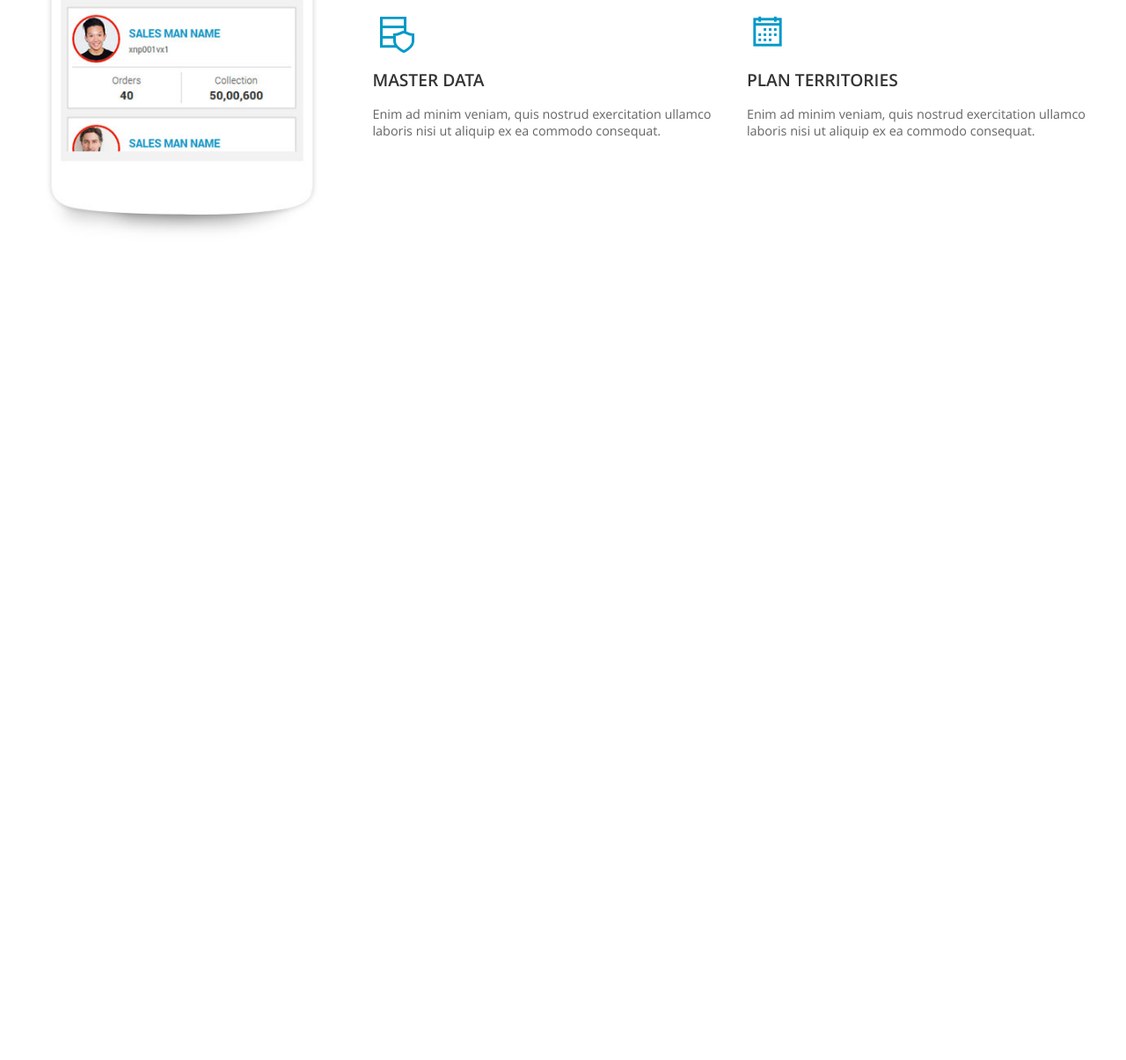
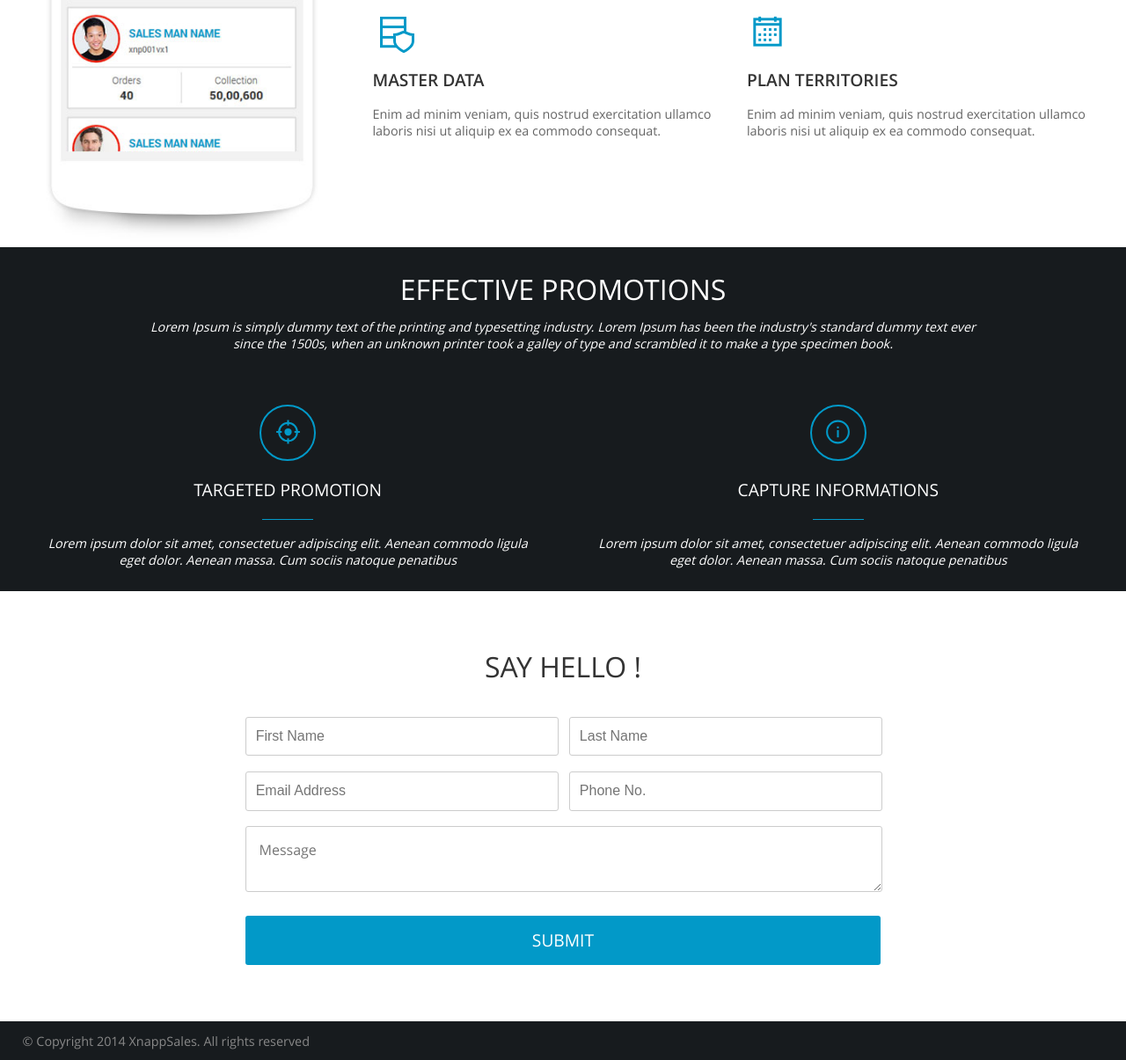
Before and after one commit to samsammy6190/samsammy6190.github.io, a plain HTML site: page index.html in a window 1280 px wide. Shown: the part 1938-3143 px from the top of the page at 88% size. Before the commit the page ends 2219 px from the top, so only its background shows below. Drawn offline with Linux system fonts and the light colour scheme.

Commit message:
updated files

```diff
--- a/css/style.css
+++ b/css/style.css
@@ -463,6 +463,145 @@ header
 	transition: all 0.3s;
 }
 
+#promotions
+{
+	background: #171b1e;
+}
+
+#promotions h2, #promotions p
+{
+	color: #fff;
+}
+
+.promotions_block
+{
+	margin-top: 5%;
+	width: 48%;
+}
+
+.promotion_icon_block
+{
+	width: 60px;
+	height: 60px;
+	border: #0299c8 solid 2px;
+	border-radius: 50%;
+	margin: 0 auto;
+	text-align: center;
+}
+
+.promotion_icon
+{
+	width: 55%;
+	margin: 0 auto;
+	position: relative;
+	top: 50%;
+	transform: translateY(-46%);
+}
+
+.promotion_icon img
+{
+	width: 100%;
+	height: auto;
+}
+
+.promotions_block h3
+{
+	text-align: center;
+	color: #fff;
+	text-transform: uppercase;
+	font-weight: normal;
+	font-size: 1.2em;
+}
+
+.promotions_block_devider
+{
+	width: 10%;
+	height: 1px;
+	margin: 0 auto;
+	background: #0299c8;
+	margin-bottom: 3%;
+}
+
+.promotions_block p
+{
+	font-size: 0.9em;
+	text-align: center;
+	color: #fff;
+	width: 100%;
+}
+
+#contact
+{
+	margin-top: 3%;
+}
+
+.contact_content_container
+{
+	width: 60%;
+	padding-top: 3%;
+	margin: 0 auto;
+}
+
+.col_field
+{
+	width: 49%;
+}
+
+.contact_content_container input
+{
+	width: 94%;
+	padding: 3.5% 3%;
+	border: #ccc solid 1px;
+	font-size: 1em;
+	color: #333;
+	border-radius: 3px;
+	margin-bottom: 5%;
+}
+
+.contact_content_container textarea
+{
+	width: 96%;
+	padding: 2% 2%;
+	border: #ccc solid 1px;
+	font-size: 1em !important;
+	font-family: 'Open Sans', sans-serif;
+	color: #333;
+	border-radius: 3px;
+	margin-bottom: 3%;
+}
+
+.submit_btn
+{
+	width: 100%;
+	padding: 2% 0%;
+	text-align: center;
+	font-size: 1.2em;
+	color: #fff;
+	background: #0299c8;
+	border-radius: 3px;
+	text-transform: uppercase;
+	transition: all 0.3s;
+}
+
+.submit_btn:hover, .submit_btn:focus, .submit_btn:active
+{
+	background: #01789d;
+}
+
+footer
+{
+	background: #171b1e;
+	padding: 1% 2%;
+	width: 96%;
+	margin-top: 3%;
+}
+
+.footer_left
+{
+	font-size: 0.9em;
+	color: #888;
+}
+
 a
 {
 	text-decoration: none;
--- a/index.html
+++ b/index.html
@@ -213,8 +213,71 @@
 		<!-- sales_content_container -->
 	</div>
 	<!-- container -->
+
+
+	<div class="container clear left" id="promotions">
+		<h2>Effective Promotions</h2>
+		<p>Lorem Ipsum is simply dummy text of the printing and typesetting industry. Lorem Ipsum has been the industry's standard dummy text ever since the 1500s, when an unknown printer took a galley of type and scrambled it to make a type specimen book.</p>
+
+		<a href="#">
+			<div class="col_2 left promotions_block">
+				<div class="promotion_icon_block">
+					<div class="promotion_icon"><img src="img/target.svg"></div>
+				</div>
+				<!-- promotion_icon_block -->
+				<h3>Targeted Promotion</h3>
+				<div class="promotions_block_devider"></div>
+				<p>Lorem ipsum dolor sit amet, consectetuer adipiscing elit. Aenean commodo ligula eget dolor. Aenean massa. Cum sociis natoque penatibus </p>
+			</div>
+		</a>
+
+		<a href="#">
+			<div class="col_2 right promotions_block">
+				<div class="promotion_icon_block">
+					<div class="promotion_icon"><img src="img/info.svg"></div>
+				</div>
+				<!-- promotion_icon_block -->
+				<h3>capture informations</h3>
+				<div class="promotions_block_devider"></div>
+				<p>Lorem ipsum dolor sit amet, consectetuer adipiscing elit. Aenean commodo ligula eget dolor. Aenean massa. Cum sociis natoque penatibus </p>
+			</div>
+		</a>
+	</div>
+	<!-- container -->
+
+	<div class="container left" id="contact">
+		<h2>Say Hello !</h2>
+		<div class="contact_content_container">
+			<div class="col_2 left col_field">
+				<input type="text" placeholder="First Name">
+			</div>
+
+			<div class="col_2 right col_field">
+				<input type="text" placeholder="Last Name">
+			</div>
+
+			<div class="col_2 left col_field">
+				<input type="email" placeholder="Email Address">
+			</div>
+
+			<div class="col_2 right col_field">
+				<input type="tel" placeholder="Phone No.">
+			</div>
+
+			<textarea placeholder="Message"></textarea>
+			<a href="#"><div class="submit_btn">Submit</div></a>
+		</div>
+		<!-- contact_content_container -->
+	</div>
+	<!-- contact_section -->
 </div>
 <!-- wrapper -->
+
+<footer class="left">
+	<div class="col_2 left footer_left">
+		&copy; Copyright 2014 XnappSales. All rights reserved
+	</div>
+</footer>
 
 <script type="text/javascript" src="js/custom.js"></script>
 </body>
```
Also changed, not shown: img/contact_banner.jpg (added), img/info.svg (added), img/target.svg (added).
